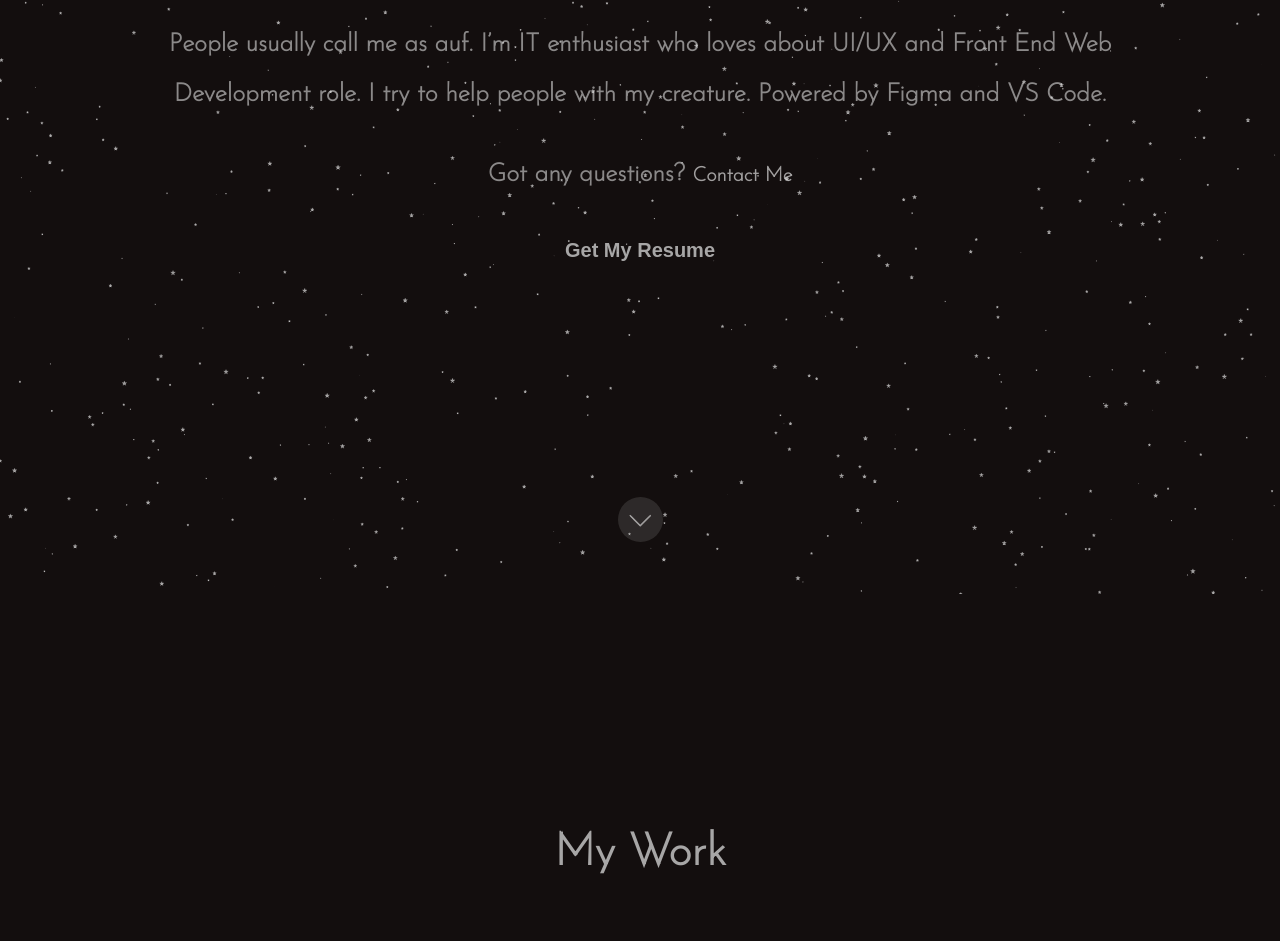
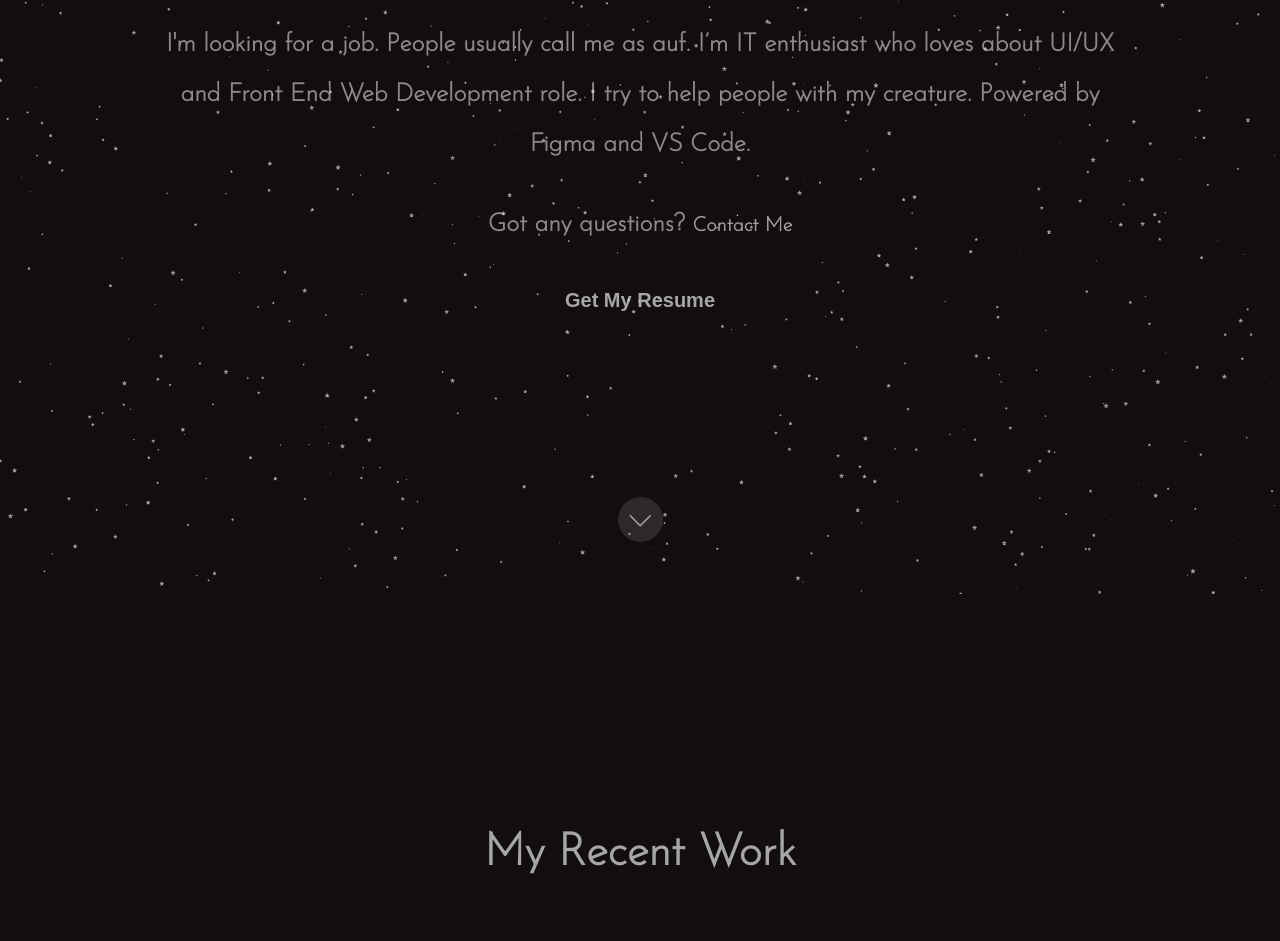
Before and after one commit to aufadhim/adhimaufa.github.io, a plain HTML site: page index.html in a window 1280 px wide. Shown: the part 206-1147 px from the top of the page. Drawn offline with nearby package versions, Linux system fonts and the light colour scheme.

Commit message:
update portfolio

```diff
--- a/css/style.css
+++ b/css/style.css
@@ -66,7 +66,7 @@ body{
 
 .teks h1{
   font-family: 'Josefin Sans', sans-serif;
-  font-weight: bold;
+  /* font-weight: bold; */
   font-size: 60px;
   opacity: 0.8;
   margin-bottom: 0;
@@ -230,7 +230,7 @@ section #portfolio{
 }
 
 .title{
-  font-family: 'Josefin Sans', sans-serif;
+  font-family: 'Josefin Sans', sans-serif !important;
   font-weight: bold;
   color: #ccc;
   opacity : 0.8;
--- a/index.html
+++ b/index.html
@@ -20,8 +20,8 @@
 		<div id="particles-js">
 			<div class="teks">
 				<h1>Hi, I'm Agung Tri Prasetyo 👋</h1>
-				<p>People usually call me as auf. I’m IT enthusiast who loves about UI/UX and Front End Web Development role. I try to help people with my creature. Powered by Figma and VS Code.</p>
-				<p> Got any questions? <a href="mailto:auf@tuta.io" class="cool-link" target="_blank">Contact Me</a></p>
+				<p>I'm looking for a job. People usually call me as auf. I’m IT enthusiast who loves about UI/UX and Front End Web Development role. I try to help people with my creature. Powered by Figma and VS Code.</p>
+				<p> Got any questions? <a href="https://wa.me/+6288805144004" class="cool-link" target="_blank">Contact Me</a></p>
 				<a href="https://drive.google.com/file/d/1n3yieBqLHC314K6qb2DX0vcx7pr0Sa71/view?usp=sharing" class="cool-link" target="_blank"><b>Get My Resume</b></a>
 			</div>
 			<div class="arrow">
@@ -32,7 +32,7 @@
 	<!-- portfolio -->
 	<section id="portfolio">
 		<div class="title">
-			<h1>My Work</h1>
+			<h1>My Recent Work</h1>
 		</div>
 
 		<div class="portfolio-container">
```
